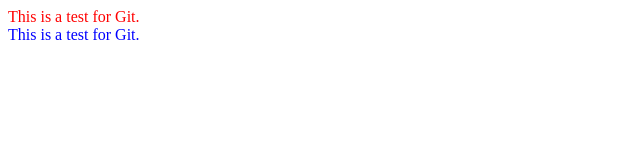
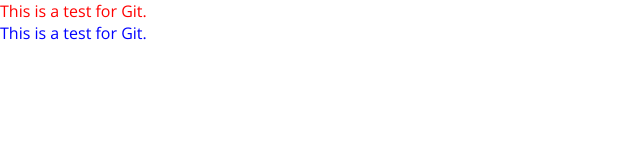
Before and after one commit to gabimanea/smag, a plain HTML site: page index.html in a window 1280 px wide. Shown: the full height of the page, 0-640 px from the left. Drawn offline with nearby package versions, Linux system fonts and the light colour scheme.

Commit message:
Update biblioteca commit

```diff
--- a/index.html
+++ b/index.html
@@ -4,6 +4,11 @@
     <meta charset="utf-8">
     <title>SMAG</title>
     <style media="screen">
+      @import url('https://fonts.googleapis.com/css?family=Open+Sans:300');
+      * {margin:0;padding:0;}
+      html {margin:0;padding:0;height:100%;}
+      html,body{width:100%;}
+      body{font-family: "Open Sans", Arial, sans-serif;}
       .unu {color:red;}
       .doi {color:blue;}
     </style>
```
